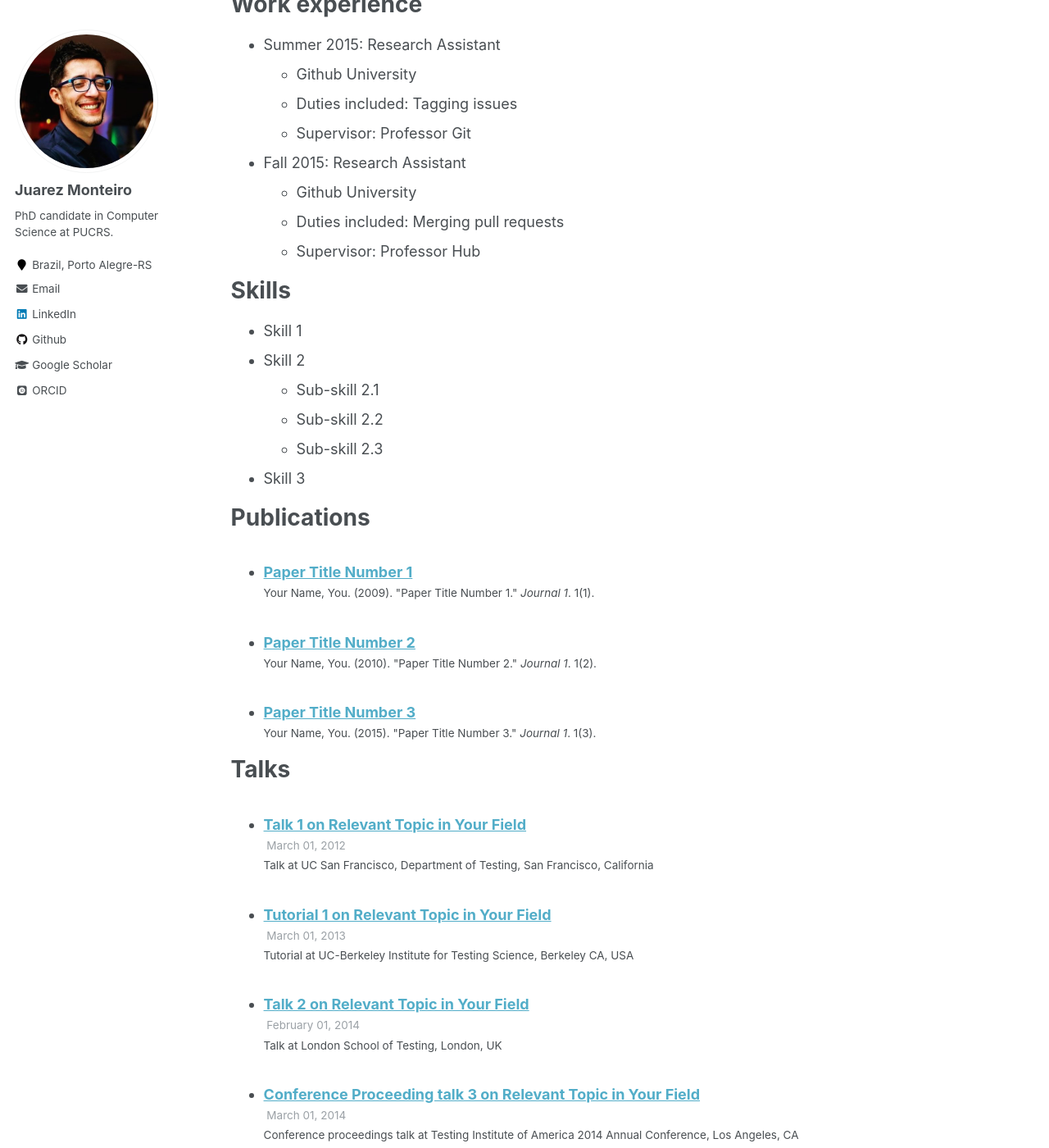
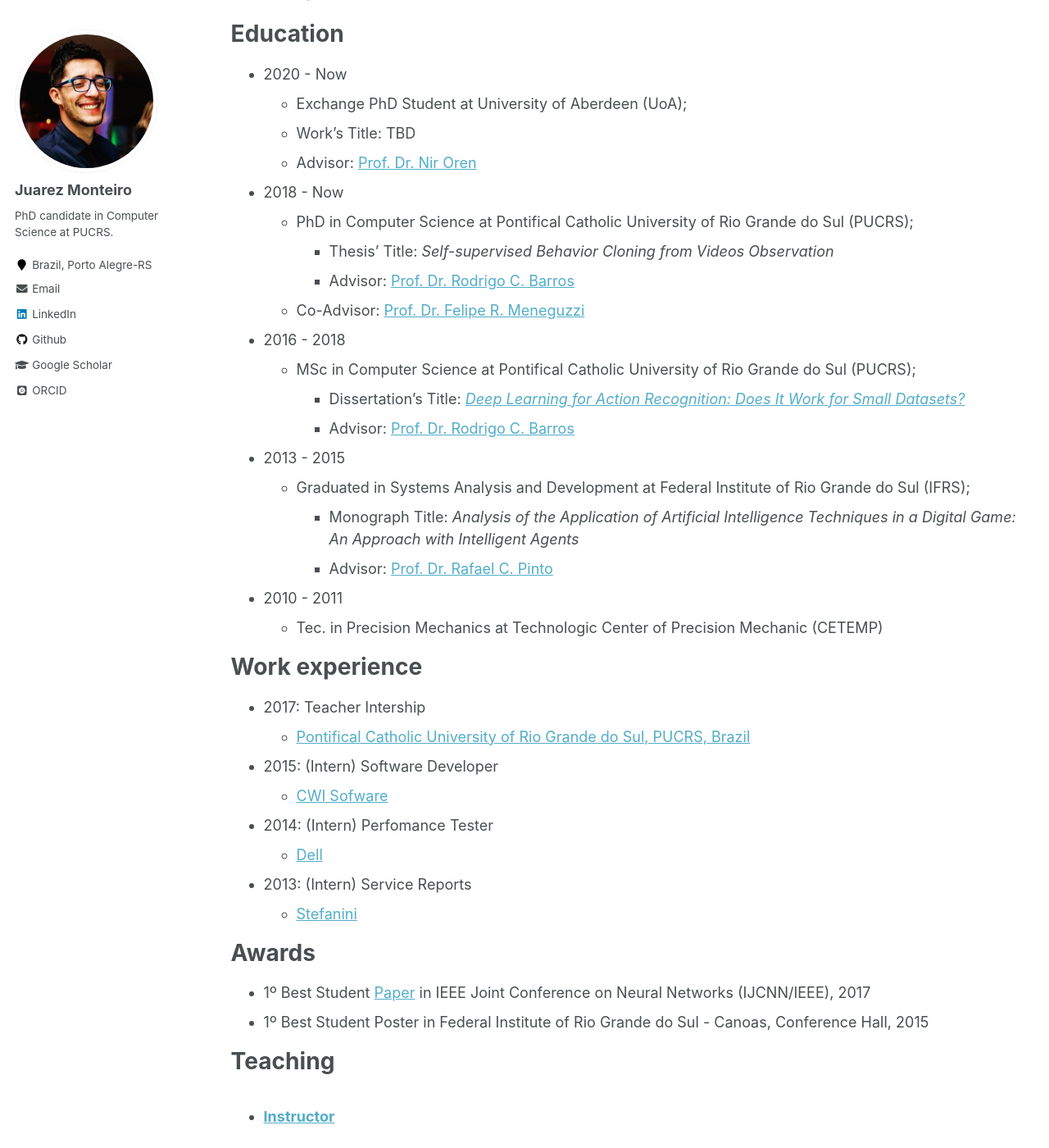
Before and after one commit to jrzmnt/jrzmnt.github.io, a Jekyll site: the page built from _pages/cv.md, in a window 1280 px wide and 1400 px high, scrolled down 340 px. Shown: the whole window at 82% size. Built offline with Jekyll 4.4.1, drawn with Linux system fonts in a browser that asks for light colours; some web fonts are replaced; some of the changed text lies outside the part shown.

Commit message:
add information on cv

```diff
--- a/_pages/cv.md
+++ b/_pages/cv.md
@@ -9,51 +9,65 @@ redirect_from:
 
 {% include base_path %}
 
+About Me
+======
+* Name: Juarez Monteiro dos Santos Júnior
+* Hometown: Porto Alegre, RS
+* Country: Brazil
+* Birthdate: October-13-1992
+
 Education
 ======
-* B.S. in GitHub, GitHub University, 2012
-* M.S. in Jekyll, GitHub University, 2014
-* Ph.D in Version Control Theory, GitHub University, 2018 (expected)
+* 2020 - Now
+  * Exchange PhD Student at University of Aberdeen (UoA);
+  * Work's Title: TBD
+  * Advisor: [Prof. Dr. Nir Oren](https://scholar.google.com/citations?user=dBcYZecAAAAJ&hl)
+
+
+* 2018 - Now
+  * PhD in Computer Science at Pontifical Catholic University of Rio Grande do Sul (PUCRS);
+	* Thesis' Title: *Self-supervised Behavior Cloning from Videos Observation*
+	* Advisor: [Prof. Dr. Rodrigo C. Barros](https://scholar.google.com/citations?user=2vo62sIAAAAJ&hl)
+  * Co-Advisor: [Prof. Dr. Felipe R. Meneguzzi](https://scholar.google.com/citations?user=uFEbojwAAAAJ&hl)
+
+* 2016 - 2018
+  * MSc in Computer Science at Pontifical Catholic University of Rio Grande do Sul (PUCRS);
+	* Dissertation's Title: [*Deep Learning for Action Recognition: Does It Work for Small Datasets?*](http://primo-pmtna01.hosted.exlibrisgroup.com/PUC01:PUC01:puc01000489459)
+	* Advisor: [Prof. Dr. Rodrigo C. Barros](http://lattes.cnpq.br/8172124241767828)
+
+* 2013 - 2015
+  * Graduated in Systems Analysis and Development at Federal Institute of Rio Grande do Sul (IFRS);
+	* Monograph Title: *Analysis of the Application of Artificial Intelligence Techniques in a Digital Game: An Approach with Intelligent Agents*
+	* Advisor: [Prof. Dr. Rafael C. Pinto](http://lattes.cnpq.br/1024108762297830)
+
+* 2010 - 2011
+  * Tec. in Precision Mechanics at Technologic Center of Precision Mechanic (CETEMP)
+
 
 Work experience
 ======
-* Summer 2015: Research Assistant
-  * Github University
-  * Duties included: Tagging issues
-  * Supervisor: Professor Git
+* 2017: Teacher Intership
+  * [Pontifical Catholic University of Rio Grande do Sul, PUCRS, Brazil](http://www.pucrs.br)
 
-* Fall 2015: Research Assistant
-  * Github University
-  * Duties included: Merging pull requests
-  * Supervisor: Professor Hub
+* 2015: (Intern) Software Developer
+  * [CWI Sofware](https://www.cwi.com.br/)
 
-Skills
+* 2014: (Intern) Perfomance Tester
+  * [Dell](https://www.dell.com)
+
+* 2013: (Intern) Service Reports
+  * [Stefanini](https://www.stefanini.com)
+
+
+Awards
 ======
-* Skill 1
-* Skill 2
-  * Sub-skill 2.1
-  * Sub-skill 2.2
-  * Sub-skill 2.3
-* Skill 3
 
-Publications
-======
-  <ul>{% for post in site.publications %}
-    {% include archive-single-cv.html %}
-  {% endfor %}</ul>
+* 1º Best Student [Paper](http://www.meneguzzi.eu/felipe/pubs/ijcnn-dogcentric-2017.pdf) in IEEE Joint Conference on Neural Networks (IJCNN/IEEE), 2017
+* 1º Best Student Poster in Federal Institute of Rio Grande do Sul - Canoas, Conference Hall, 2015
 
-Talks
-======
-  <ul>{% for post in site.talks %}
-    {% include archive-single-talk-cv.html %}
-  {% endfor %}</ul>
 
 Teaching
 ======
   <ul>{% for post in site.teaching %}
     {% include archive-single-cv.html %}
   {% endfor %}</ul>
-
-Service and leadership
-======
-* Currently signed in to 43 different slack teams
--- a/_teaching/2014-spring-teaching-1.md
+++ b/_teaching/2014-spring-teaching-1.md
@@ -9,12 +9,3 @@ location: "Novo Hamburgo - RS, Brazil"
 ---
 
 Professor at Data Science and Machine Learning graduation course.
-
-Heading 1
-======
-
-Heading 2
-======
-
-Heading 3
-======
--- a/_teaching/2015-spring-teaching-2.md
+++ b/_teaching/2015-spring-teaching-2.md
@@ -9,12 +9,3 @@ location: "Porto Alegre - RS, Brazil"
 ---
 
 Instructor of Data Science and Machine Learning.
-
-Heading 1
-======
-
-Heading 2
-======
-
-Heading 3
-======
```
Also changed, not shown: other parts of _teaching/2014-spring-teaching-1.md (+1 -1 lines), other parts of _teaching/2015-spring-teaching-2.md (+1 -1 lines).
